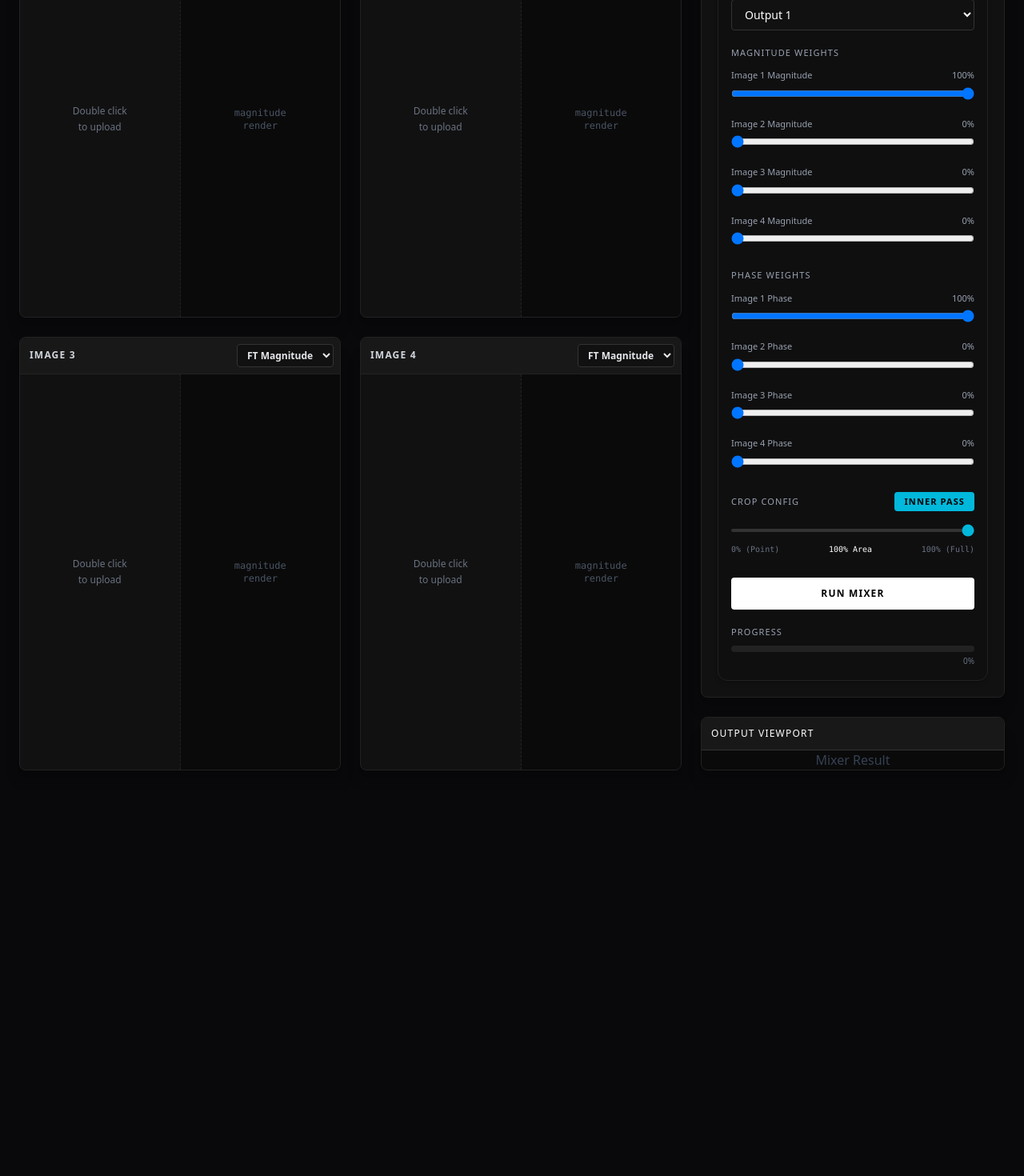
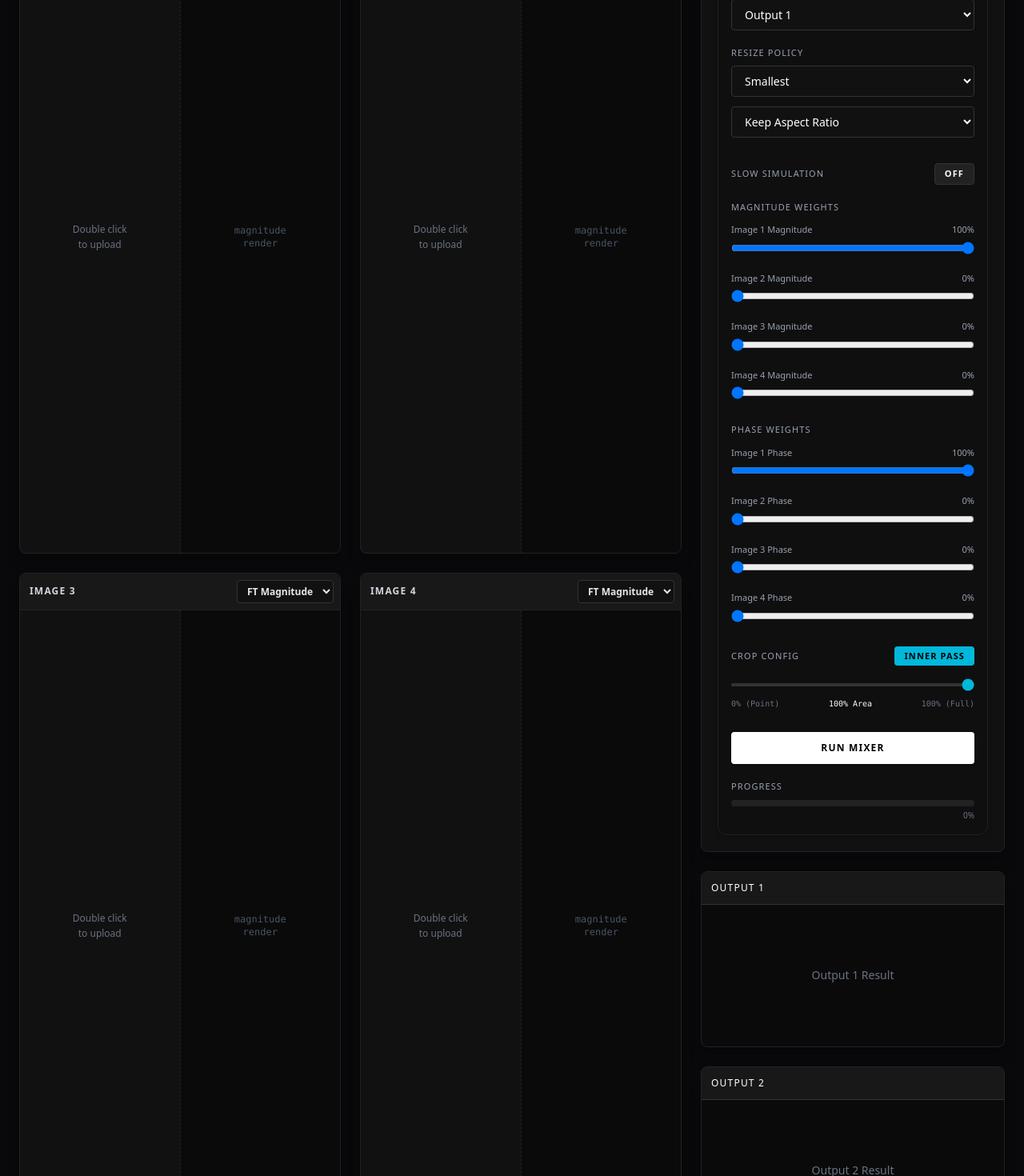
Before and after one commit to Chron1c-24/FT-mixer, a Next.js app in the folder frontend/: page / in a window 1280 px wide. Shown: the part 280-1750 px from the top of the page at 80% size. Before the commit the page ends 1267 px from the top, so only its background shows below. Built offline with nearby package versions, Linux system fonts and the light colour scheme.

Commit message:
adding the real time part

```diff
--- a/frontend/src/app/page.tsx
+++ b/frontend/src/app/page.tsx
@@ -6,13 +6,16 @@ import Emphasizer from "@/components/Emphasizer";
 
 export default function Home() {
   const [activeTab, setActiveTab] = useState<"mixer" | "emphasizer">("mixer");
-  const [mixedImage, setMixedImage] = useState<string | null>(null);
+  const [output1Image, setOutput1Image] = useState<string | null>(null);
+  const [output2Image, setOutput2Image] = useState<string | null>(null);
 
   // Region bounds across all viewports
   const [regionSize, setRegionSize] = useState(100);
   const [regionInner, setRegionInner] = useState(true);
 
   const [regionOffset, setRegionOffset] = useState({ x: 0, y: 0 });
+
+  const [targetPort, setTargetPort] = useState("1");
 
   return (
     <div className="flex flex-col flex-1 h-full font-sans bg-[#09090b]">
@@ -54,23 +57,50 @@ export default function Home() {
               <div className="bg-[#111] rounded-lg border border-[#222] p-5 shadow-xl flex flex-col gap-3">
                 <h3 className="font-semibold text-sm tracking-wide text-white uppercase border-b border-[#333] pb-3">Mixer Config</h3>
                 <MixerControls
-                   onResult={(src) => setMixedImage(src)}
-                   regionSize={regionSize} setRegionSize={setRegionSize}
-                   regionInner={regionInner} setRegionInner={setRegionInner}
-                   regionOffset={regionOffset}
-                   setRegionOffset={setRegionOffset}
+                  targetPort={targetPort}
+                  setTargetPort={setTargetPort}
+                  onResult={(src) => {
+                    if (targetPort === "1") setOutput1Image(src);
+                    else setOutput2Image(src);
+                  }}
+                  regionSize={regionSize}
+                  setRegionSize={setRegionSize}
+                  regionInner={regionInner}
+                  setRegionInner={setRegionInner}
+                  regionOffset={regionOffset}
                 />
               </div>
 
-              <div className="flex-1 bg-[#111] rounded-lg border border-[#222] flex flex-col overflow-hidden shadow-xl">
-                <div className="bg-[#181818] p-3 border-b border-[#333] font-medium text-xs tracking-widest uppercase text-white flex justify-between items-center">
-                  <span>Output Viewport</span>
+              <div className="bg-[#111] rounded-lg border border-[#222] flex flex-col overflow-hidden shadow-xl min-h-[220px]">
+                <div className="bg-[#181818] p-3 border-b border-[#333] font-medium text-xs tracking-widest uppercase text-white">
+                  Output 1
                 </div>
                 <div className="flex-1 flex items-center justify-center text-gray-700 bg-black/40 overflow-hidden relative">
-                  {mixedImage ? (
-                    <img src={mixedImage} alt="Mixed Result" className="w-full h-full object-contain p-2" />
+                  {output1Image ? (
+                    <img
+                      src={output1Image}
+                      alt="Output 1"
+                      className="w-full h-full object-contain p-2"
+                    />
                   ) : (
-                    <span>Mixer Result</span>
+                    <span className="text-gray-500 text-sm">Output 1 Result</span>
+                  )}
+                </div>
+              </div>
+
+              <div className="bg-[#111] rounded-lg border border-[#222] flex flex-col overflow-hidden shadow-xl min-h-[220px]">
+                <div className="bg-[#181818] p-3 border-b border-[#333] font-medium text-xs tracking-widest uppercase text-white">
+                  Output 2
+                </div>
+                <div className="flex-1 flex items-center justify-center text-gray-700 bg-black/40 overflow-hidden relative">
+                  {output2Image ? (
+                    <img
+                      src={output2Image}
+                      alt="Output 2"
+                      className="w-full h-full object-contain p-2"
+                    />
+                  ) : (
+                    <span className="text-gray-500 text-sm">Output 2 Result</span>
                   )}
                 </div>
               </div>
--- a/frontend/src/components/MixerControls.tsx
+++ b/frontend/src/components/MixerControls.tsx
@@ -1,6 +1,6 @@
 "use client";
 
-import { useState } from "react";
+import { useRef, useState } from "react";
 
 type MixerProps = {
   onResult: (src: string) => void;
@@ -9,6 +9,8 @@ type MixerProps = {
   regionInner: boolean;
   setRegionInner: (value: boolean) => void;
   regionOffset: { x: number; y: number };
+  targetPort: string;
+  setTargetPort: (value: string) => void;
 };
 
 export default function MixerControls({
@@ -18,12 +20,21 @@ export default function MixerControls({
   regionInner,
   setRegionInner,
   regionOffset,
+  targetPort,
+  setTargetPort,
 }: MixerProps) {
   const [magWeights, setMagWeights] = useState([100, 0, 0, 0]);
   const [phaseWeights, setPhaseWeights] = useState([100, 0, 0, 0]);
-  const [targetPort, setTargetPort] = useState("1");
   const [progress, setProgress] = useState(0);
   const [isLoading, setIsLoading] = useState(false);
+
+  const [resizeMode, setResizeMode] = useState("smallest");
+  const [aspectMode, setAspectMode] = useState("keep");
+  const [fixedWidth, setFixedWidth] = useState(512);
+  const [fixedHeight, setFixedHeight] = useState(512);
+
+  const [slowMode, setSlowMode] = useState(false);
+  const requestIdRef = useRef(0);
 
   const handleMagChange = (index: number, value: number) => {
     const updated = [...magWeights];
@@ -39,11 +50,13 @@ export default function MixerControls({
 
   const runMixer = async () => {
     try {
+      requestIdRef.current += 1;
+      const currentRequestId = requestIdRef.current;
+
       setIsLoading(true);
       setProgress(20);
 
       const allPorts = ["1", "2", "3", "4"];
-
 
       const activeIndexes = allPorts
         .map((port, i) => ({ port, i }))
@@ -60,6 +73,13 @@ export default function MixerControls({
           offset_x: regionOffset.x,
           offset_y: regionOffset.y,
         },
+        resize: {
+          mode: resizeMode,
+          aspect: aspectMode,
+          fixed_width: fixedWidth,
+          fixed_height: fixedHeight,
+        },
+        simulate_slow: slowMode,
       };
 
       setProgress(50);
@@ -70,6 +90,8 @@ export default function MixerControls({
         body: JSON.stringify(reqBody),
       });
 
+      if (currentRequestId !== requestIdRef.current) return;
+
       if (!res.ok) {
         const errorData = await res.json();
         alert(errorData.detail || "Mix request failed");
@@ -79,6 +101,8 @@ export default function MixerControls({
       setProgress(80);
 
       const data = await res.json();
+
+      if (currentRequestId !== requestIdRef.current) return;
 
       if (data.error) {
         alert(data.error);
@@ -98,8 +122,10 @@ export default function MixerControls({
       alert("Something went wrong while mixing.");
     } finally {
       setTimeout(() => {
-        setIsLoading(false);
-        setProgress(0);
+        if (requestIdRef.current >= 0) {
+          setIsLoading(false);
+          setProgress(0);
+        }
       }, 400);
     }
   };
@@ -124,6 +150,67 @@ export default function MixerControls({
         </select>
       </div>
 
+      <div className="mb-5">
+        <div className="text-[11px] uppercase tracking-widest text-gray-400 mb-2">
+          Resize Policy
+        </div>
+
+        <select
+          value={resizeMode}
+          onChange={(e) => setResizeMode(e.target.value)}
+          className="w-full bg-[#111] border border-[#333] rounded px-3 py-2 text-sm mb-3"
+        >
+          <option value="smallest">Smallest</option>
+          <option value="largest">Largest</option>
+          <option value="fixed">Fixed Size</option>
+        </select>
+
+        <select
+          value={aspectMode}
+          onChange={(e) => setAspectMode(e.target.value)}
+          className="w-full bg-[#111] border border-[#333] rounded px-3 py-2 text-sm mb-3"
+        >
+          <option value="keep">Keep Aspect Ratio</option>
+          <option value="ignore">Ignore Aspect Ratio</option>
+        </select>
+
+        {resizeMode === "fixed" && (
+          <div className="grid grid-cols-2 gap-2">
+            <input
+              type="number"
+              min="1"
+              value={fixedWidth}
+              onChange={(e) => setFixedWidth(Number(e.target.value))}
+              className="bg-[#111] border border-[#333] rounded px-3 py-2 text-sm"
+              placeholder="Width"
+            />
+            <input
+              type="number"
+              min="1"
+              value={fixedHeight}
+              onChange={(e) => setFixedHeight(Number(e.target.value))}
+              className="bg-[#111] border border-[#333] rounded px-3 py-2 text-sm"
+              placeholder="Height"
+            />
+          </div>
+        )}
+      </div>
+      <div className="mb-5">
+        <div className="flex items-center justify-between">
+          <div className="text-[11px] uppercase tracking-widest text-gray-400">
+            Slow Simulation
+          </div>
+          <button
+            type="button"
+            onClick={() => setSlowMode(!slowMode)}
+            className={`px-3 py-1 rounded text-[11px] font-bold tracking-widest uppercase ${
+              slowMode ? "bg-yellow-400 text-black" : "bg-[#222] text-white border border-[#333]"
+            }`}
+          >
+            {slowMode ? "On" : "Off"}
+          </button>
+        </div>
+      </div>
       <div className="mb-6">
         <div className="text-[11px] uppercase tracking-widest text-gray-400 mb-3">
           Magnitude Weights
@@ -204,11 +291,9 @@ export default function MixerControls({
           <span>100% (Full)</span>
         </div>
       </div>
-
       <button
-        className="mt-2 w-full bg-white hover:bg-gray-200 text-black uppercase tracking-widest font-bold text-xs py-3 rounded transition-colors shadow disabled:opacity-50"
+        className="mt-2 w-full bg-white hover:bg-gray-200 text-black uppercase tracking-widest font-bold text-xs py-3 rounded transition-colors shadow"
         onClick={runMixer}
-        disabled={isLoading}
       >
         {isLoading ? "Mixing..." : "Run Mixer"}
       </button>
```
Also changed, not shown: 1 other file (tests, documents, lock files or other folders).
